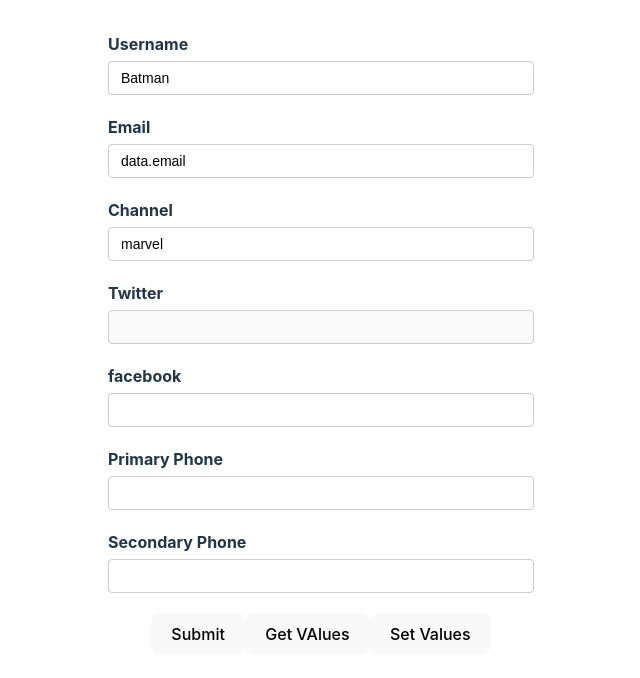
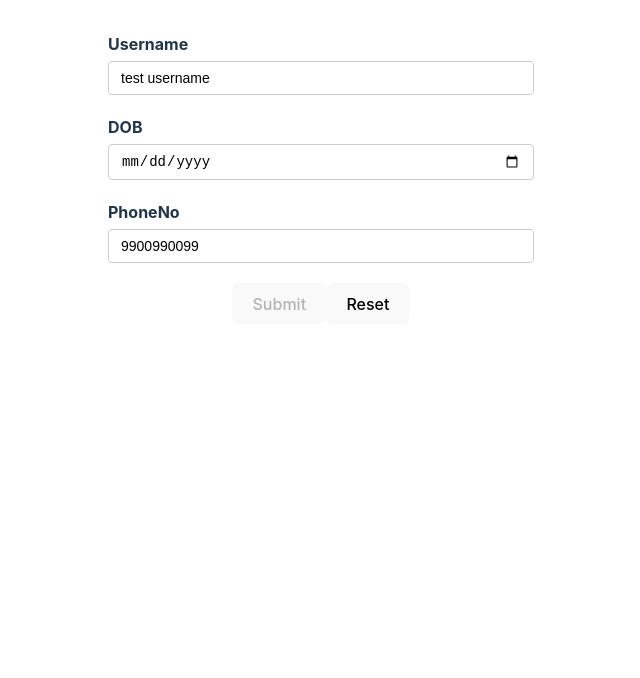
Before and after one commit to parasjain-travelopia/poc-react-hook-form, a React (Vite) app in the folder rhf-demo/: page / in a window 1280 px wide. Shown: the top 678 px of the page, without its empty margins (319-959 px from the left). Built offline with nearby package versions, Linux system fonts and the light colour scheme.

Commit message:
reset formState, formSubmission, error handling

```diff
--- a/rhf-demo/src/App.tsx
+++ b/rhf-demo/src/App.tsx
@@ -1,12 +1,12 @@
 /** @format */
 
 import "./App.css";
-import { First } from "./components/First";
+import { Fifth } from "./components/Fifth";
 
 function App() {
   return (
     <div>
-      <First />
+      <Fifth />
     </div>
   );
 }
--- /dev/null
+++ b/rhf-demo/src/components/Fifth.tsx
@@ -0,0 +1,118 @@
+/** @format */
+
+import { DevTool } from "@hookform/devtools";
+import { useEffect } from "react";
+import { FieldErrors, useForm } from "react-hook-form";
+
+type FormType = {
+  username: string;
+  dob: Date;
+  phoneNo: number;
+};
+export const Fifth = () => {
+  const form = useForm<FormType>({
+    defaultValues: {
+      username: "test username",
+      dob: new Date(),
+      phoneNo: 9900990099,
+    },
+  });
+
+  const { register, formState, control, handleSubmit, reset } = form;
+
+  //reset // to reste the form value and dont call in onSubmit
+
+  const {
+    errors,
+    isDirty,
+    isValid,
+    isSubmitted,
+    isSubmitting,
+    isSubmitSuccessful,
+    isLoading,
+    submitCount,
+  } = formState;
+
+  const onSubmit = (data: FormType) => {
+    console.log("isSubmitted", isSubmitted);
+    console.log("isSubmitSuccessful", isSubmitSuccessful);
+    console.log("isSubmitting", isSubmitting);
+    console.log("isLoading", isLoading);
+    console.log("submitCount", submitCount);
+    console.log(data);
+  };
+
+  const onError = (errors: FieldErrors) => {
+    console.log("errors", errors);
+  };
+
+  useEffect(() => {
+    if (isSubmitSuccessful) {
+      reset();
+    }
+  }, [isSubmitSuccessful, reset]);
+
+  return (
+    <div>
+      <form
+        className='form-control'
+        onSubmit={handleSubmit(onSubmit, onError)}
+        noValidate>
+        <div className='form-control'>
+          <label htmlFor='username'>Username</label>
+          <input
+            type='text'
+            id='username'
+            {...register("username", {
+              required: {
+                value: true,
+                message: "username is required",
+              },
+            })}
+          />
+          <p>{errors.username?.message}</p>
+        </div>
+
+        <div className='form-control'>
+          <label htmlFor='dob'>DOB</label>
+          <input
+            type='date'
+            id='dob'
+            {...register("dob", {
+              required: {
+                value: true,
+                message: "dob is required",
+              },
+              valueAsDate: true,
+            })}
+          />
+          <p>{errors.dob?.message}</p>
+        </div>
+
+        <div className='form-control'>
+          <label htmlFor='phoneNo'>PhoneNo</label>
+          <input
+            type='text'
+            id='phoneNo'
+            {...register("phoneNo", {
+              required: {
+                value: true,
+                message: "phoneNo is required",
+              },
+              valueAsNumber: true,
+            })}
+          />
+          <p>{errors.dob?.message}</p>
+        </div>
+
+        <button type='submit' disabled={!isDirty || !isValid}>
+          Submit
+        </button>
+        <button type='button' onClick={() => reset()}>
+          Reset
+        </button>
+      </form>
+      <DevTool control={control} />
+    </div>
+  );
+};
--- a/rhf-demo/src/components/FourthForm.tsx
+++ b/rhf-demo/src/components/Fourth.tsx
@@ -9,7 +9,7 @@ type FormType = {
 
 let renderCount = 0;
 
-export const FourthForm = () => {
+export const Fourth = () => {
   const form = useForm<FormType>({
     defaultValues: {
       user: "name",
--- a/rhf-demo/src/components/ThirdForm.tsx
+++ b/rhf-demo/src/components/Second.tsx
@@ -8,7 +8,7 @@ export type FormType = {
   dob: Date;
 };
 
-export const ThirdForm = () => {
+export const Second = () => {
   const form = useForm<FormType>({
     defaultValues: {
       age: 0,
```
